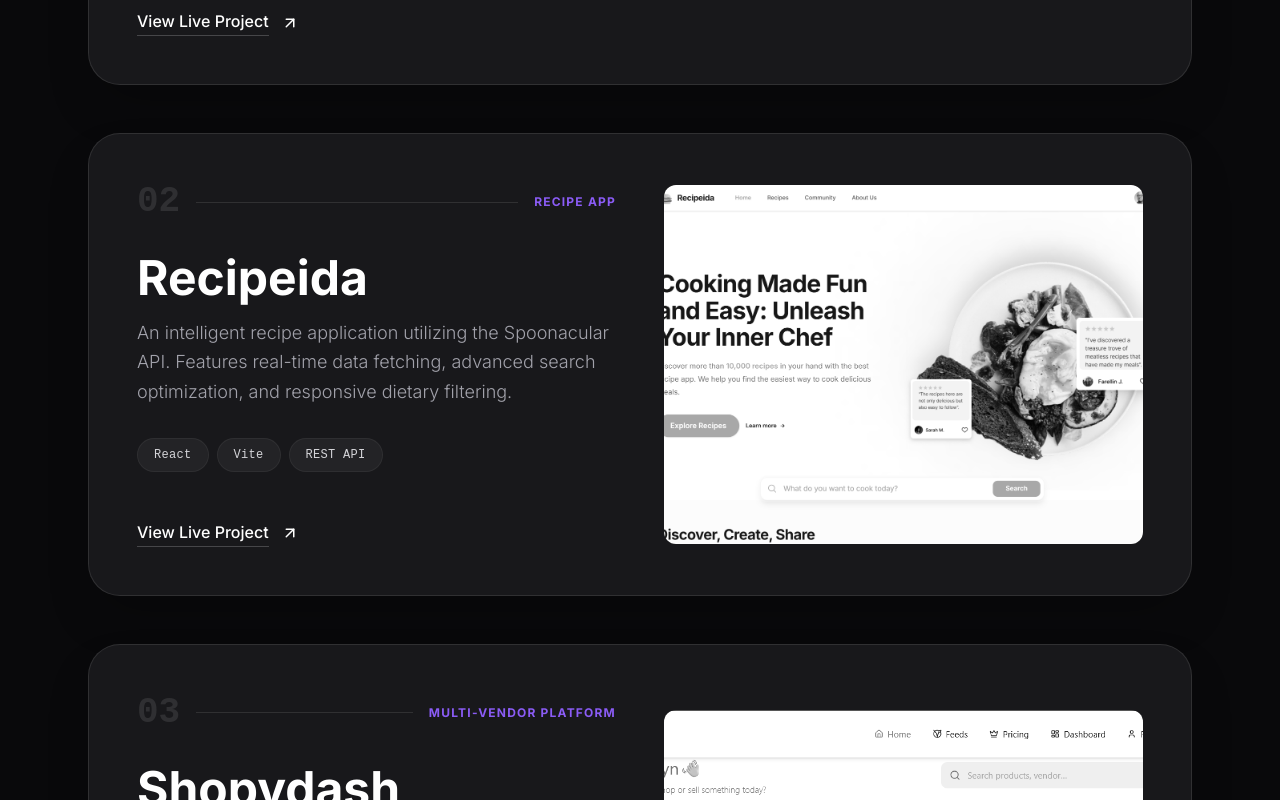
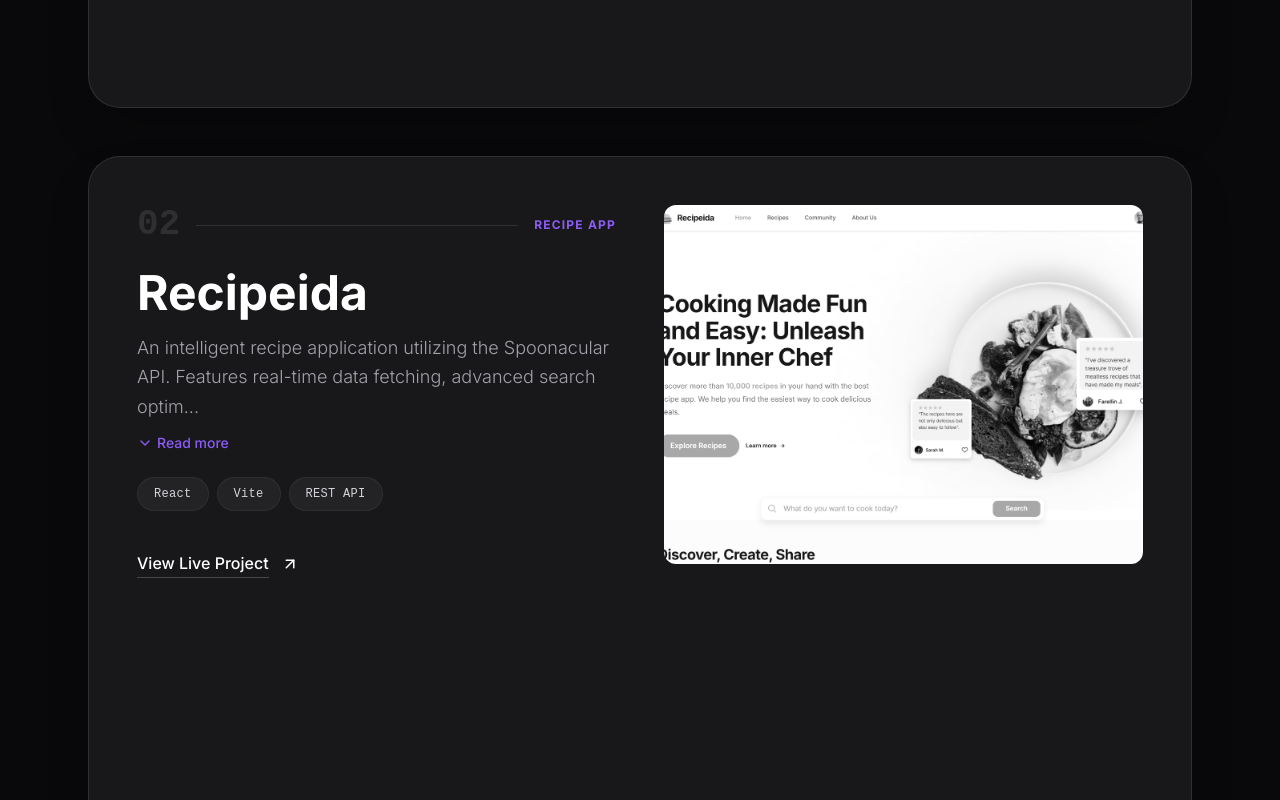
Before and after one commit to zayn-tech-info/me, a React (Vite) app: page / in a window 1280 px wide. Shown: the part 1820-2620 px from the top of the page. Built offline with nearby package versions, Linux system fonts and the light colour scheme.

Commit message:
fix: fixed project scrolling bug

```diff
--- a/src/components/Projects.jsx
+++ b/src/components/Projects.jsx
@@ -1,10 +1,12 @@
-import React from "react";
-import { ArrowUpRight } from "lucide-react";
+import React, { useState } from "react";
+import { ArrowUpRight, ChevronDown, ChevronUp } from "lucide-react";
 import Recipeapp from "../images/recipeida.png";
 import Ecommerceapp from "../images/ecommerce.png";
 import TemuCloneImg from "../images/temu_clone.png";
 import Shopydash from "../images/shopydash.png";
 import Vanita from "../images/vanita.png";
+
+const DESCRIPTION_PREVIEW_LENGTH = 120;
 
 const projects = [
     {
@@ -50,6 +52,24 @@
 ];
 
 const Projects = () => {
+  const [expandedIds, setExpandedIds] = useState(new Set());
+
+  const toggleDescription = (id) => {
+    setExpandedIds((prev) => {
+      const next = new Set(prev);
+      if (next.has(id)) next.delete(id);
+      else next.add(id);
+      return next;
+    });
+  };
+
+  const getPreview = (text) => {
+    if (text.length <= DESCRIPTION_PREVIEW_LENGTH) return text;
+    return text.slice(0, DESCRIPTION_PREVIEW_LENGTH).trim() + "...";
+  };
+
+  const needsReadMore = (text) => text.length > DESCRIPTION_PREVIEW_LENGTH;
+
   return (
     <section id="projects" className="py-24 md:py-32 bg-zinc-950">
       <div className="px-6 md:px-12 max-w-[1200px] mx-auto">
@@ -64,26 +84,25 @@
           </h3>
         </div>
 
-        {/* Sticky Cards Container */}
+        {/* Sticky Cards Container - each card has min-height so next doesn't cover before fully viewed */}
         <div className="flex flex-col gap-12 pb-24">
           {projects.map((project, index) => {
-            // Distinct visual rhythm
+            const isExpanded = expandedIds.has(project.id);
+            const showReadMore = needsReadMore(project.description);
             return (
               <div
                 key={project.id}
-                className="sticky top-24 md:top-32 self-start w-full"
+                className="sticky top-24 md:top-32 self-start w-full min-h-[85vh] flex flex-col"
                 style={{
-                  // Stacking effect calculation
                   top: `calc(100px + ${index * 40}px)`,
-                  // Ensure proper layering
                   zIndex: index + 1,
                 }}
               >
-                <div className="bg-zinc-900 border border-white/10 rounded-[2rem] overflow-hidden shadow-2xl transition-all duration-500 hover:border-white/20 hover:shadow-accent/5">
-                  <div className="grid lg:grid-cols-2 gap-8 md:gap-12 p-8 md:p-12 items-center">
+                <div className="bg-zinc-900 border border-white/10 rounded-[2rem] overflow-hidden shadow-2xl transition-all duration-500 hover:border-white/20 hover:shadow-accent/5 flex-1 min-h-0">
+                  <div className="grid lg:grid-cols-2 gap-8 md:gap-12 p-8 md:p-12 items-start min-h-[75vh]">
                     {/* Text Content */}
-                    <div className="order-2 lg:order-1 space-y-8">
-                      <div className="flex items-center gap-4">
+                    <div className="order-2 lg:order-1 space-y-6 flex flex-col min-h-0">
+                      <div className="flex items-center gap-4 shrink-0">
                         <span className="text-4xl font-bold text-white/10 font-mono">
                           0{index + 1}
                         </span>
@@ -93,16 +112,46 @@
                         </span>
                       </div>
 
-                      <div>
-                        <h4 className="text-3xl md:text-5xl font-bold text-white mb-4">
+                      <div className="min-h-0 flex flex-col flex-1">
+                        <h4 className="text-3xl md:text-5xl font-bold text-white mb-4 shrink-0">
                           {project.title}
                         </h4>
-                        <p className="text-zinc-400 text-lg leading-relaxed font-light">
-                          {project.description}
-                        </p>
+                        <div className="flex flex-col gap-2 min-h-0">
+                          {!isExpanded ? (
+                            <p className="text-zinc-400 text-lg leading-relaxed font-light">
+                              {getPreview(project.description)}
+                            </p>
+                          ) : (
+                            <div
+                              className="text-zinc-400 text-lg leading-relaxed font-light overflow-y-auto pr-2 max-h-[200px] rounded"
+                              style={{ scrollbarGutter: "stable" }}
+                            >
+                              {project.description}
+                            </div>
+                          )}
+                          {showReadMore && (
+                            <button
+                              type="button"
+                              onClick={() => toggleDescription(project.id)}
+                              className="inline-flex items-center gap-1 text-accent hover:text-accent/80 text-sm font-medium mt-1 transition-colors"
+                            >
+                              {isExpanded ? (
+                                <>
+                                  <ChevronUp size={16} />
+                                  Read less
+                                </>
+                              ) : (
+                                <>
+                                  <ChevronDown size={16} />
+                                  Read more
+                                </>
+                              )}
+                            </button>
+                          )}
+                        </div>
                       </div>
 
-                      <div className="flex flex-wrap gap-2">
+                      <div className="flex flex-wrap gap-2 shrink-0">
                         {project.tags.map((tag) => (
                           <span
                             key={tag}
@@ -113,7 +162,7 @@
                         ))}
                       </div>
 
-                      <div className="pt-4">
+                      <div className="pt-4 shrink-0">
                         <a
                           href={project.link}
                           target="_blank"
@@ -132,7 +181,7 @@
                     </div>
 
                     {/* Image Content */}
-                    <div className="order-1 lg:order-2 relative aspect-video lg:aspect-[4/3] rounded-xl overflow-hidden bg-black/50 group">
+                    <div className="order-1 lg:order-2 relative aspect-video lg:aspect-[4/3] rounded-xl overflow-hidden bg-black/50 group shrink-0">
                       <div className="absolute inset-0 bg-accent/10 opacity-0 group-hover:opacity-100 transition-opacity duration-500 z-10 mix-blend-overlay"></div>
                       <img
                         src={project.image}
```
